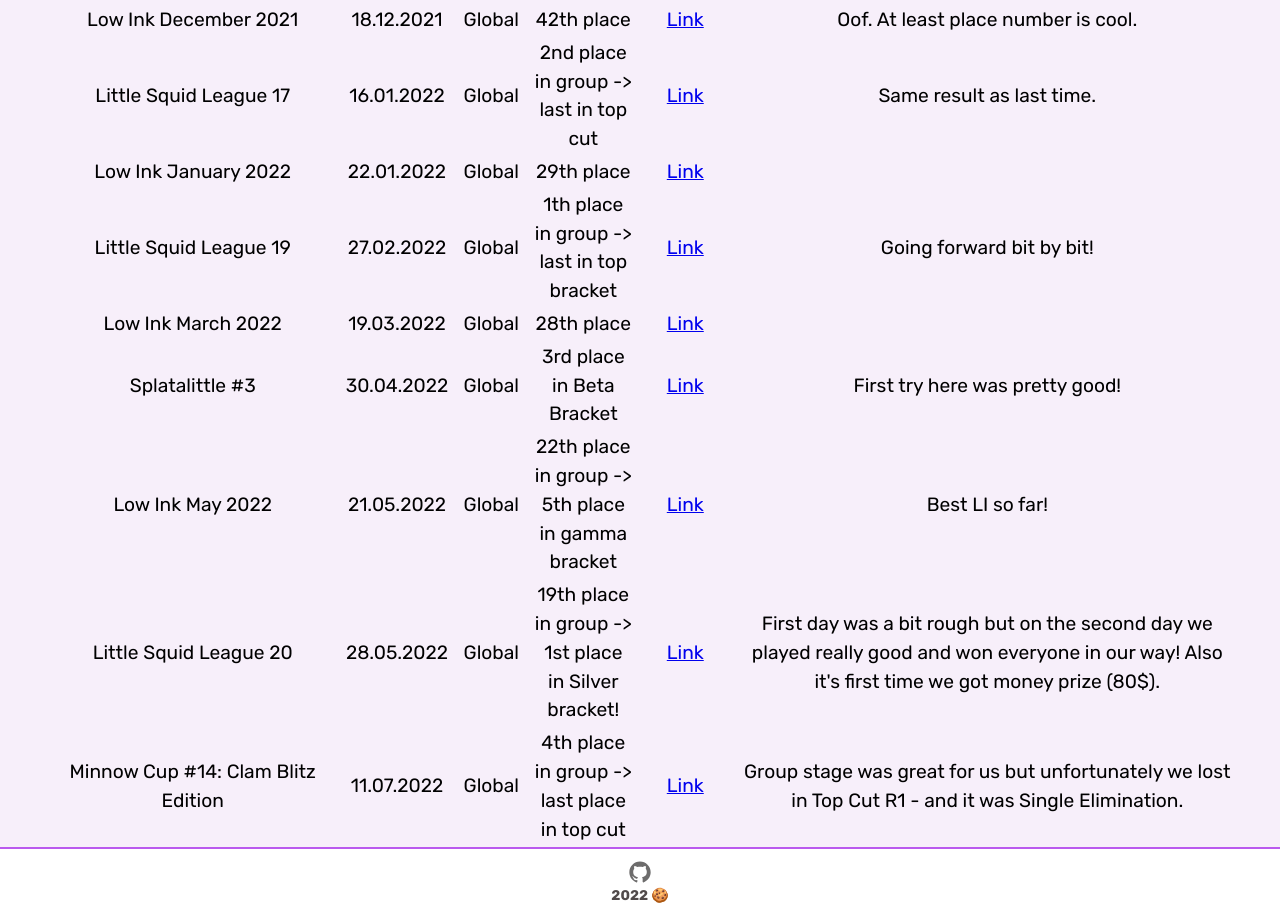
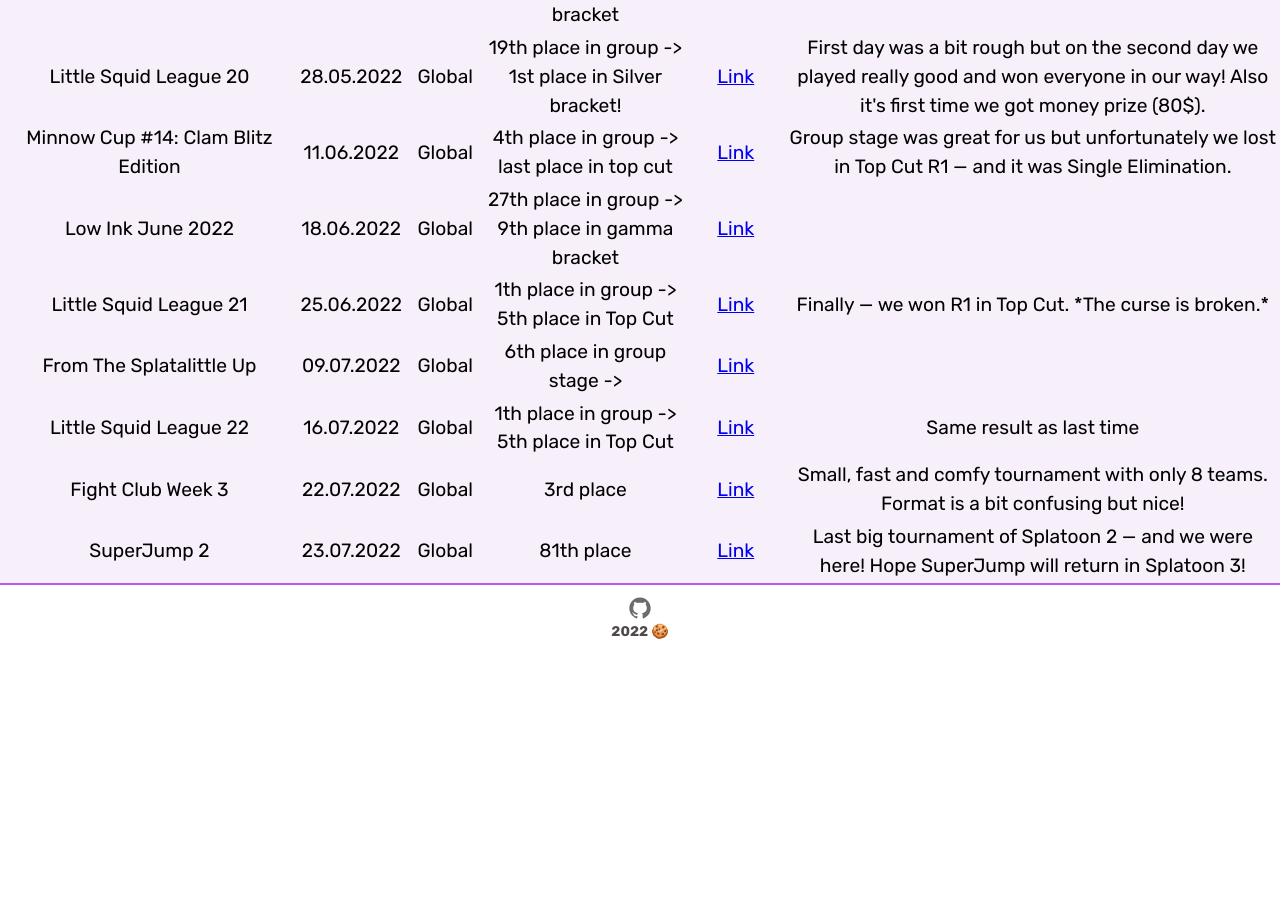
Before and after one commit to DoubleCookies/ewfish, a React (Create React App) app: page / in a window 1280 px wide. Shown: the part 3280-4196 px from the top of the page. After the commit the page ends 3932 px from the top, so only its background shows below. Built offline with nearby package versions, Linux system fonts and the light colour scheme.

Commit message:
More results + bigger width for place column

```diff
--- a/src/components/Results/Results.tsx
+++ b/src/components/Results/Results.tsx
@@ -36,7 +36,7 @@
       title: 'Place',
       dataIndex: 'place',
       key: 'place',
-      width: 100,
+      width: 200,
       render (place: string, item: TableRecord) {
         if (item.placeItalic) {
           return <i>{place}</i>
@@ -247,11 +247,59 @@
     },
     {
       name: 'Minnow Cup #14: Clam Blitz Edition',
-      date: '11.07.2022',
+      date: '11.06.2022',
       type: 'Global',
       place: '4th place in group -> last place in top cut',
       link: 'https://battlefy.com/mulloway-institute-of-turfing/minnow-cup-14-clam-blitz-edition/628a5df7d3f0f52fc103c63b/info?infoTab=details',
-      info: 'Group stage was great for us but unfortunately we lost in Top Cut R1 - and it was Single Elimination.'
+      info: 'Group stage was great for us but unfortunately we lost in Top Cut R1 — and it was Single Elimination.'
+    },
+    {
+      name: 'Low Ink June 2022',
+      date: '18.06.2022',
+      type: 'Global',
+      place: '27th place in group -> 9th place in gamma bracket',
+      link: 'https://battlefy.com/inkling-performance-labs/low-ink-june-2022/628ba468ab4cf43f09d24943/info?infoTab=details',
+      info: ''
+    },
+    {
+      name: 'Little Squid League 21',
+      date: '25.06.2022',
+      type: 'Global',
+      place: '1th place in group -> 5th place in Top Cut',
+      link: 'https://battlefy.com/little-squid-league/little-squid-league-21/6297ef84beaa0d33b34d3e17/info?infoTab=details',
+      info: 'Finally — we won R1 in Top Cut. *The curse is broken.*'
+    },
+    {
+      name: 'From The Splatalittle Up',
+      date: '09.07.2022',
+      type: 'Global',
+      place: '6th place in group stage -> ',
+      link: 'https://battlefy.com/splatalittle-tournaments/from-the-splatalittle-up/62b9a4324ae5ae569aac9baa/info?infoTab=details',
+      info: ''
+    },
+    {
+      name: 'Little Squid League 22',
+      date: '16.07.2022',
+      type: 'Global',
+      place: '1th place in group -> 5th place in Top Cut',
+      link: 'https://battlefy.com/little-squid-league/little-squid-league-22/62be2e76e636b374a9863975/info?infoTab=details',
+      info: 'Same result as last time'
+    },
+    {
+      name: 'Fight Club Week 3',
+      date: '22.07.2022',
+      type: 'Global',
+      place: '3rd place',
+      link: 'https://battlefy.com/splat-fight-club/fight-club-tournament-week-3/62cb10af7205422c7848f234/info?infoTab=details',
+      info: 'Small, fast and comfy tournament with only 8 teams. Format is a bit confusing but nice!'
+    },
+    {
+      name: 'SuperJump 2',
+      date: '23.07.2022',
+      type: 'Global',
+      place: '81th place',
+      link: 'https://www.start.gg/tournament/superjump-2/details',
+      info: 'Last big tournament of Splatoon 2 — and we were here! Hope SuperJump will return in Splatoon 3!'
     },
   ];
 
```
